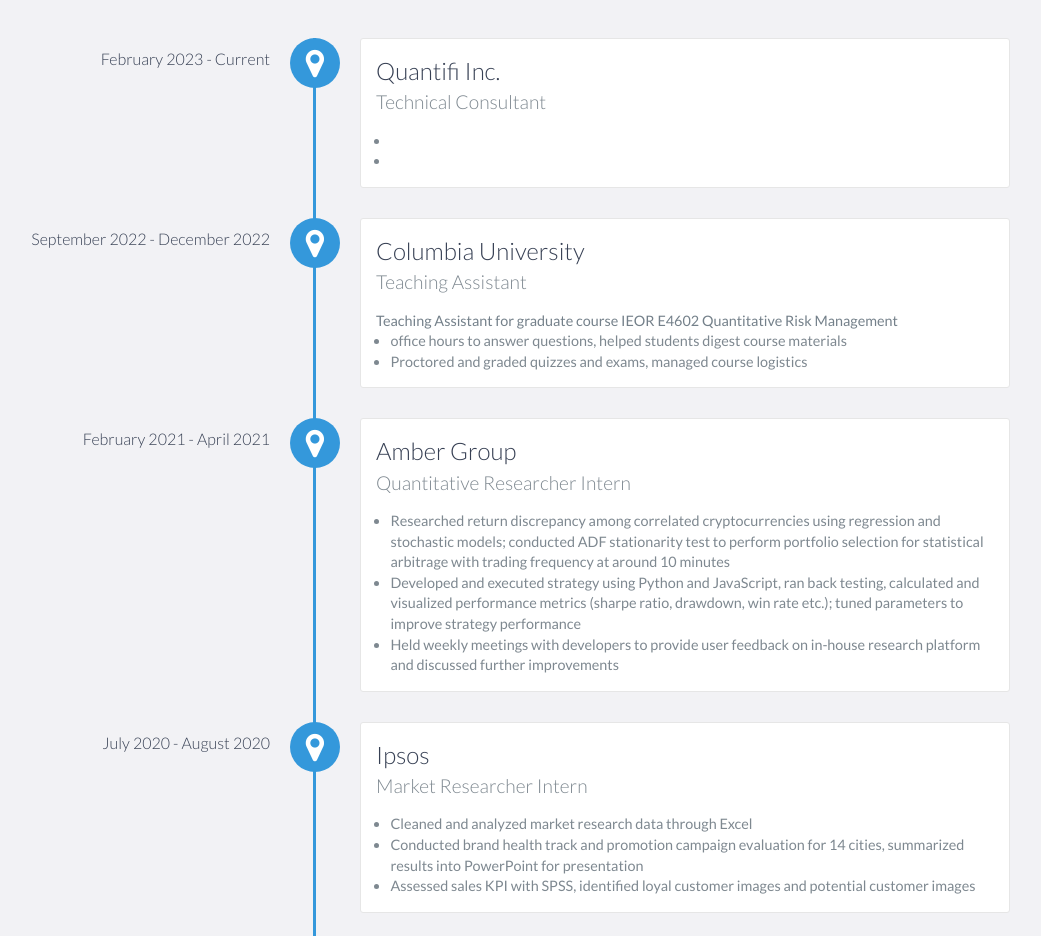
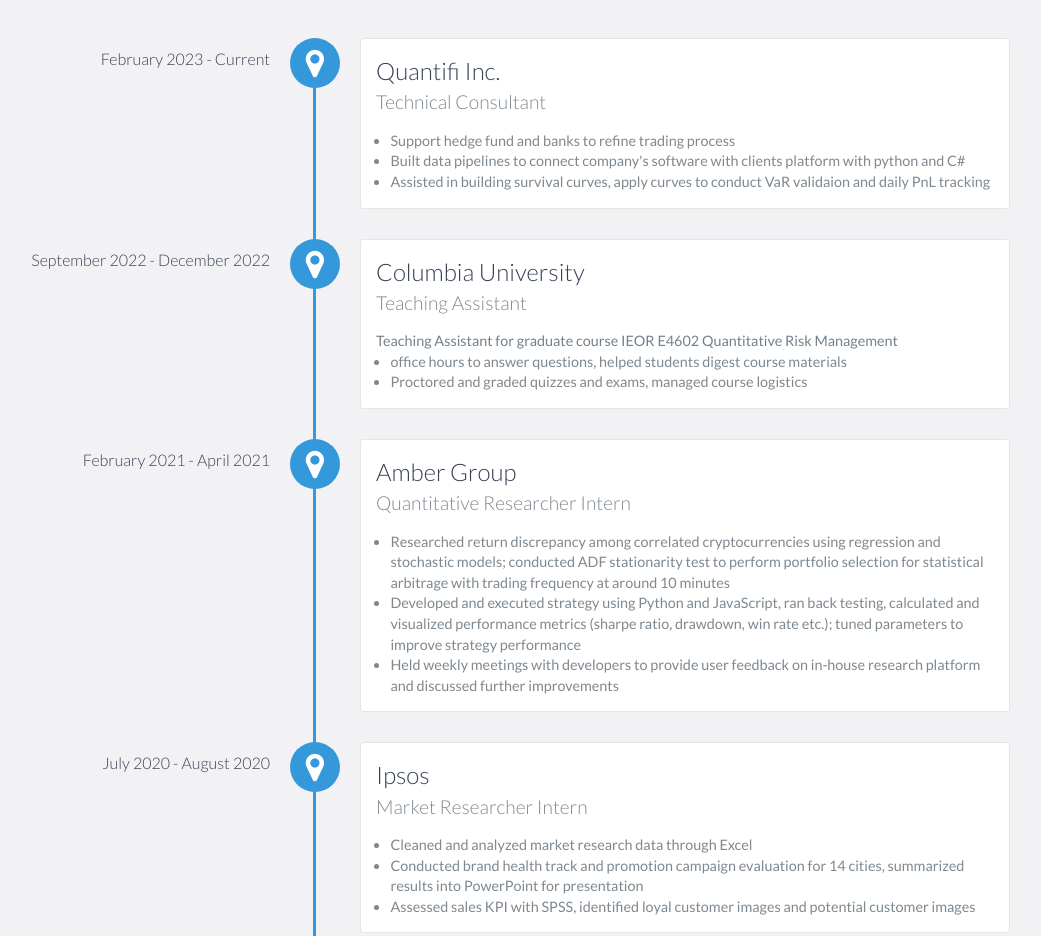
Before and after one commit to KZy1218/KevinZhang.github.io, a website: page index.html in a window 1280 px wide. Shown: the part 1160-2096 px from the top of the page, without its empty margins (130-1171 px from the left). Drawn offline with nearby package versions, Linux system fonts and the light colour scheme.

Commit message:
add hypterlink to company and update recent employment

```diff
--- a/index.html
+++ b/index.html
@@ -92,8 +92,9 @@
                 <h4>Technical Consultant</h4>
                 <p>
                     <ul>
-                        <li></li>
-                        <li></li>
+                        <li>Support hedge fund and banks to refine trading process</li>
+                        <li>Built data pipelines to connect company's software with clients platform with python and C#</li>
+                        <li>Assisted in building survival curves, apply curves to conduct VaR validaion and daily PnL tracking</li>
                     </ul>
                 </p>
             </div>
@@ -280,6 +281,7 @@
             <li>JavaScript</li>
             <li>Java</li>
             <li>C#</li>
+            <li>.NET</li>
             <li>R</li>
             <li>Scala</li>
             <li>JavaScript</li>
```
